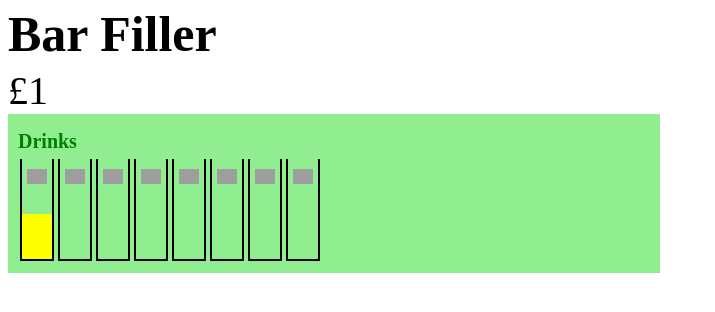
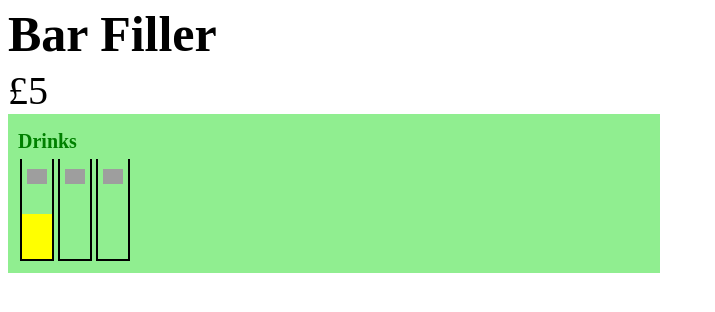
Before and after one commit to AJFaraday/bar_filler, a plain HTML site: page index.html in a window 1280 px wide. Both pictures are taken after a click on the element 37 px from the left and 210 px from the top of the page. Shown: the whole page, without its empty margins (0-715 px from the left). Drawn offline with Linux system fonts and the light colour scheme; grey boxes are pictures that could not be loaded.

Commit message:
Drinks are now customers, with a drink choice based on a customer profile

```diff
--- a/index.html
+++ b/index.html
@@ -12,7 +12,7 @@
     <script type="text/javascript" src="lib/game_components/emoji.js"></script>
 
 
-    <script type="text/javascript" src="lib/data/customers.js"></script>
+    <script type="text/javascript" src="lib/data/customer_profiles.js"></script>
     <script type="text/javascript" src="lib/data/drinks.js"></script>
     <script type="text/javascript" src="lib/data/expenses.js"></script>
     <script type="text/javascript" src="lib/data/sources.js"></script>
@@ -22,7 +22,7 @@
     <script type="text/javascript" src="lib/renderers/drink_section.js"></script>
 
     <script type="text/javascript" src="lib/entities/dummy_source.js"></script>
-    <script type="text/javascript" src="lib/entities/drink.js"></script>
+    <script type="text/javascript" src="lib/entities/customer.js"></script>
 
     <link rel="stylesheet" type="text/css" href="style/bar_filler.css"/>
 
--- a/lib/bar_filler.js
+++ b/lib/bar_filler.js
@@ -15,15 +15,9 @@ BarFiller = {
     new BarFiller.renderers.money();
     new BarFiller.renderers.drink_section();
 
-    new BarFiller.entities.drink();
-    new BarFiller.entities.drink();
-    new BarFiller.entities.drink();
-    new BarFiller.entities.drink();
-    new BarFiller.entities.drink();
-    new BarFiller.entities.drink();
-    new BarFiller.entities.drink();
-    new BarFiller.entities.drink();
-
+    new BarFiller.entities.customer('beer');
+    new BarFiller.entities.customer('wine');
+    new BarFiller.entities.customer('spirit');
 
   },
 
--- /dev/null
+++ b/lib/data/customer_profiles.js
@@ -0,0 +1,45 @@
+BarFiller.data.customer_profiles = {
+
+  beer: [
+    {
+      new_drink_chance: 10,
+      drink_chances: {beer: 100}
+    }
+  ],
+
+  wine: [
+    {
+      new_drink_chance: 5,
+      drink_chances: {beer: 90, wine: 10}
+    },
+    {
+      new_drink_chance: 10,
+      drink_chances: {beer: 50, wine: 50}
+    },
+    {
+      new_drink_chance: 30,
+      drink_chances: {beer: 10, wine: 100}
+    }
+  ],
+
+  spirit: [
+    {
+      new_drink_chance: 10,
+      drink_chances: {beer: 85, wine: 5, spirit: 10}
+    },
+    {
+      new_drink_chance: 10,
+      drink_chances: {beer: 50, wine: 20, spirit: 30}
+    },
+    {
+      new_drink_chance: 10,
+      drink_chances: {beer: 20, wine: 30, spirit: 50}
+    },
+    {
+      new_drink_chance: 10,
+      drink_chances: {beer: 5, wine: 5, spirit: 90}
+    }
+  ]
+
+}
+;
--- a/lib/data/customers.js
+++ /dev/null
@@ -1,20 +0,0 @@
-BarFiller.data.customers = {
-
-  beer: [
-    {beer: 100}
-  ],
-
-  wine: [
-    {beer: 90, wine: 10},
-    {beer: 50, wine: 50},
-    {beer: 10, wine: 100}
-  ],
-
-  spirit: [
-    {beer: 85, wine: 5, spirit: 10},
-    {beer: 50, wine: 20, spirit: 30},
-    {beer: 20, wine: 30, spirit: 50},
-    {beer: 5, wine: 5, spirit: 90}
-  ]
-
-};
--- /dev/null
+++ b/lib/entities/customer.js
@@ -0,0 +1,83 @@
+BarFiller.entities.customer = function(drink_name) {
+
+  BarFiller.turnables.push(this);
+
+  var profile_options = BarFiller.data.customer_profiles[drink_name];
+  this.profile = profile_options[Math.floor(Math.random() * profile_options.length)]
+
+  this.drink_name = drink_name;
+  // Dummy values, replaced shortly
+  this.character = "\uD83C\uDF7A";
+
+  this.new_drink_chance = 5;
+  this.fill_level = 0;
+
+  this.renderer = new BarFiller.renderers.bar('#drink_section_inner', this);
+  var me = this;
+  this.renderer.bind_action('click', function() {
+    me.click_action();
+  });
+
+
+  this.turn = function() {
+    if(this.active) {
+      this.fill_level -= this.drink_per_turn;
+    } else if(this.drink_name == 'no_drink') {
+      if((Math.random() * 100) <= this.new_drink_chance) {
+        this.random_drink();
+      }
+    }
+  };
+
+  this.full_action = function() {
+
+  };
+
+  this.empty_action = function() {
+    if(this.active) {
+      this.active = false;
+      this.change_drink('no_drink');
+    }
+  };
+
+  this.click_action = function() {
+    this.serve(this.drink_name)
+  };
+
+  this.serve = function() {
+    if(!this.active && this.drink_name != 'no_drink') {
+      BarFiller.account.earn(this.price);
+      this.refill();
+    }
+  };
+
+  this.refill = function() {
+    this.fill_level = 100;
+    this.active = true;
+  };
+
+  this.random_drink = function() {
+    var spec = this.profile.drink_chances;
+    var i, sum = 0, r = Math.random() * 100;
+    for(i in spec) {
+      sum += spec[i];
+      if(r <= sum) {
+        this.change_drink(i);
+        return;
+      }
+    }
+  };
+
+  this.change_drink = function(name) {
+    this.drink_name = name;
+    var data = BarFiller.data.drinks[name];
+    this.character = data.character;
+    this.drink_turns = data.drink_turns;
+    this.price = data.price;
+
+    this.drink_per_turn = 100.0 / this.drink_turns;
+    this.renderer.change_character(this.character);
+  };
+  this.random_drink();
+
+};
--- a/lib/entities/drink.js
+++ /dev/null
@@ -1,74 +0,0 @@
-BarFiller.entities.drink = function () {
-
-  BarFiller.turnables.push(this);
-
-  this.drink_name = "beer";
-  this.character = "\uD83C\uDF7A";
-  this.price = 1;
-  this.drink_turns = 100.0;
-
-  this.new_drink_chance = 5;
-
-  this.fill_level = 0;
-  this.active = false;
-
-  this.drink_per_turn = 100.0 / this.drink_turns;
-
-  this.renderer = new BarFiller.renderers.bar('#drink_section_inner', this);
-
-  var me = this;
-  this.renderer.bind_action('click', function () {
-    me.click_action();
-  });
-
-  this.turn = function () {
-    if (this.active) {
-      this.fill_level -= this.drink_per_turn;
-    } else if (this.drink_name == 'no_drink') {
-      if ((Math.random() * 100) <= this.new_drink_chance) {
-        this.random_drink();
-      }
-    }
-  };
-
-  this.full_action = function () {
-
-  };
-
-  this.empty_action = function () {
-    if (this.active) {
-      this.active = false;
-      this.change_drink('no_drink');
-    }
-  };
-
-  this.click_action = function () {
-    if (!this.active && this.drink_name != 'no_drink') {
-      BarFiller.account.earn(this.price);
-      this.refill();
-    }
-  };
-
-  this.refill = function () {
-    this.fill_level = 100;
-    this.active = true;
-  };
-
-  this.random_drink = function() {
-    var drink_options = ['beer','wine','spirit','no_drink'];
-    var drink = drink_options[Math.floor(Math.random()*drink_options.length)];
-    this.change_drink(drink);
-  };
-
-  this.change_drink = function (name) {
-    this.drink_name = name;
-    var data = BarFiller.data.drinks[name];
-    this.character = data.character;
-    this.drink_turns = data.drink_turns;
-    this.price = data.price;
-
-    this.drink_per_turn = 100.0 / this.drink_turns;
-    this.renderer.change_character(this.character);
-  };
-
-};
```
Also changed, not shown: 1 other file.
